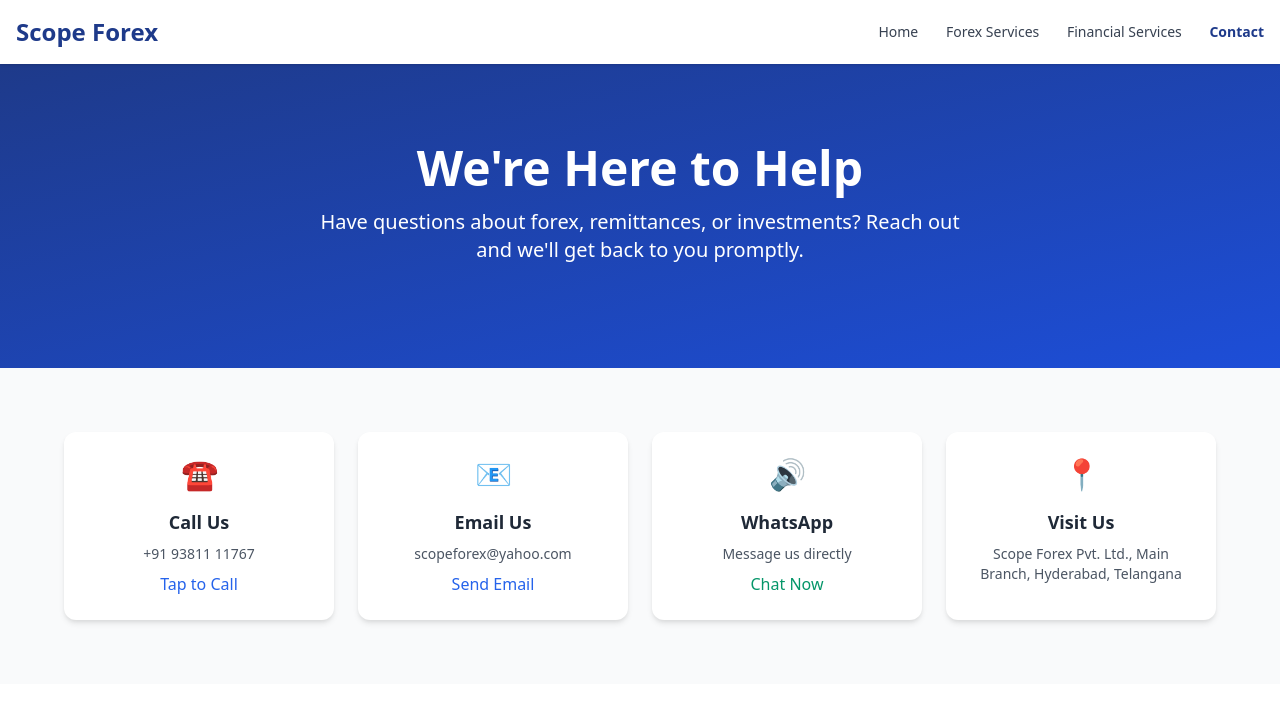
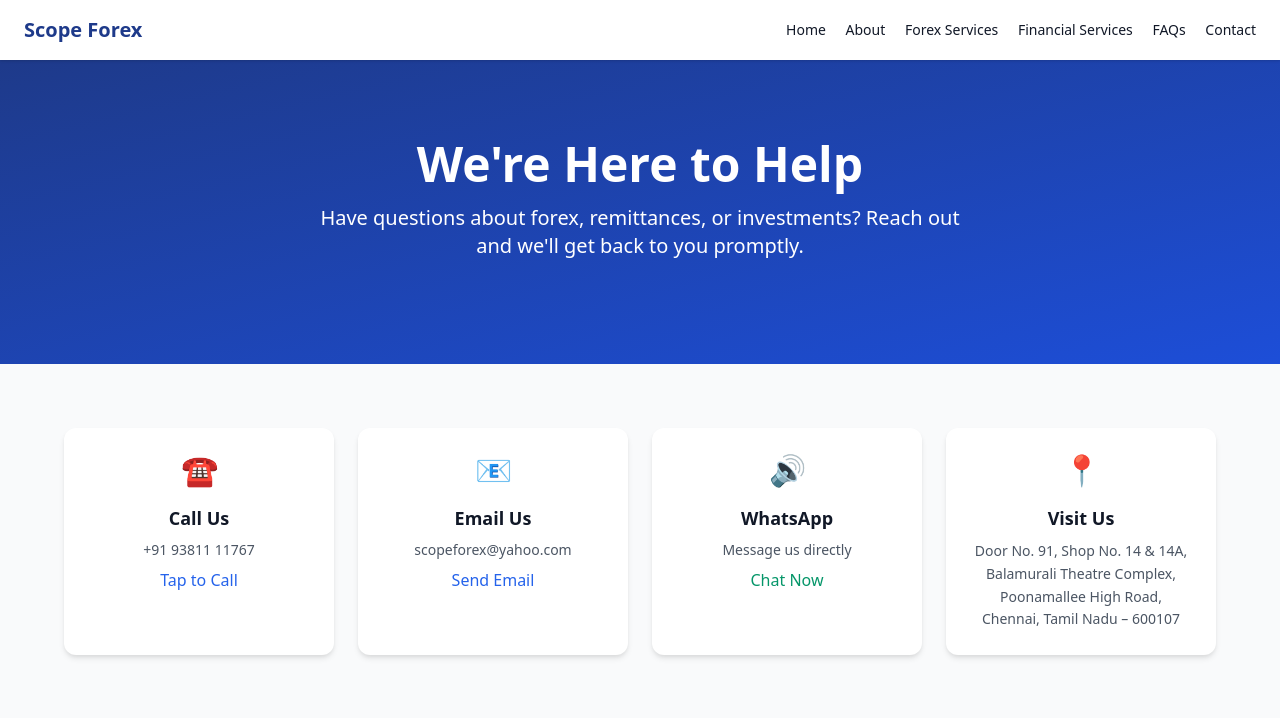
Before and after one commit to TanushS32/SCOPEFOREX, a Flask app: page /contact in a window 1280 px wide. Shown: the top 718 px of the page. Run offline with Flask 3, Linux system fonts and the light colour scheme; some libraries are stand-ins or nearby versions.

Commit message:
Initial commit

```diff
--- a/app.py
+++ b/app.py
@@ -1,34 +1,42 @@
-from flask import Flask, render_template
+from flask import Flask, render_template, send_from_directory
 
 app = Flask(__name__)
 
+# Homepage
 @app.route("/")
 def home():
     return render_template("home.html")
 
+# About Page
 @app.route("/about")
 def about():
     return render_template("about.html")
 
+# Forex Services Page
 @app.route("/forex-services")
 def forex_services():
     return render_template("forex-services.html")
 
+# Financial Services Page
 @app.route("/financial-services")
 def financial_services():
     return render_template("financial-services.html")
 
+# FAQs Page
 @app.route("/faqs")
 def faqs():
     return render_template("faqs.html")
 
+# Contact Page
 @app.route("/contact")
 def contact():
     return render_template("contact.html")
 
+# Static files (e.g. favicon or images fallback)
+@app.route("/favicon.ico")
+def favicon():
+    return send_from_directory("static", "favicon.ico")
+
+# Run the Flask app
 if __name__ == "__main__":
-    import os
-
-if __name__ == '__main__':
-    port = int(os.environ.get('PORT', 5000))
-    app.run(host='0.0.0.0', port=port)
+    app.run(debug=True)
--- a/templates/base.html
+++ b/templates/base.html
@@ -1,12 +1,40 @@
 <!DOCTYPE html>
-<html lang="en">
+<html lang="en" class="scroll-smooth">
 <head>
   <meta charset="UTF-8" />
-  <meta name="viewport" content="width=device-width, initial-scale=1.0"/>
+  <meta name="viewport" content="width=device-width, initial-scale=1.0" />
+
   <title>{% block title %}Scope Forex Pvt. Ltd.{% endblock %}</title>
+
+  <!-- SEO -->
+  <meta name="description" content="Scope Forex Pvt. Ltd. is your trusted RBI-licensed partner for forex, remittances, and financial services.">
+  <meta name="keywords" content="forex, currency exchange, remittance, wire transfer, forex card, Chennai, RBI licensed">
+  <meta name="author" content="Scope Forex Pvt. Ltd.">
+
+  <!-- Open Graph -->
+  <meta property="og:title" content="Scope Forex Pvt. Ltd." />
+  <meta property="og:description" content="RBI-licensed forex and financial services provider in Chennai." />
+  <meta property="og:image" content="{{ url_for('static', filename='images/og-image.jpg') }}" />
+  <meta property="og:url" content="https://www.scopeforex.in/" />
+  <meta property="og:type" content="website" />
+
+  <!-- Twitter Card -->
+  <meta name="twitter:card" content="summary_large_image">
+  <meta name="twitter:title" content="Scope Forex Pvt. Ltd.">
+  <meta name="twitter:description" content="Trusted foreign exchange & financial services.">
+  <meta name="twitter:image" content="{{ url_for('static', filename='images/og-image.jpg') }}">
+
+  <!-- Favicon -->
+  <link rel="icon" href="{{ url_for('static', filename='images/favicon.ico') }}" type="image/x-icon">
+  <link rel="apple-touch-icon" href="{{ url_for('static', filename='images/apple-touch-icon.png') }}">
+
+  <!-- Tailwind CSS -->
   <link href="https://cdn.jsdelivr.net/npm/tailwindcss@2.2.19/dist/tailwind.min.css" rel="stylesheet">
-  <script src="https://kit.fontawesome.com/YOURKITID.js" crossorigin="anonymous"></script>
+
+  <!-- Font Awesome (replace with actual kit ID) -->
+  <script src="https://kit.fontawesome.com/YOUR_ACTUAL_KIT_ID.js" crossorigin="anonymous"></script>
 </head>
+
 <body class="font-sans bg-white text-gray-900">
 
   {% include "navbar.html" %}
@@ -18,5 +46,14 @@
   {% include "whatsapp.html" %}
   {% include "footer.html" %}
 
+  <!-- Google Analytics (replace G-XXXXXXX with actual ID) -->
+  <script async src="https://www.googletagmanager.com/gtag/js?id=G-XXXXXXX"></script>
+  <script>
+    window.dataLayer = window.dataLayer || [];
+    function gtag(){dataLayer.push(arguments);}
+    gtag('js', new Date());
+    gtag('config', 'G-XXXXXXX');
+  </script>
+
 </body>
 </html>
--- a/templates/contact.html
+++ b/templates/contact.html
@@ -1,26 +1,8 @@
-<!DOCTYPE html>
-<html lang="en">
-<head>
-  <meta charset="UTF-8">
-  <meta name="viewport" content="width=device-width, initial-scale=1.0">
-  <title>Contact | Scope Forex Pvt. Ltd.</title>
-  <link href="https://cdn.jsdelivr.net/npm/tailwindcss@2.2.19/dist/tailwind.min.css" rel="stylesheet">
-  <script src="https://unpkg.com/framer-motion/dist/framer-motion.umd.js"></script>
-</head>
-<body class="bg-white text-gray-800 font-sans">
+{% extends "base.html" %}
 
-  <!-- Navbar -->
-  <header class="sticky top-0 z-50 bg-white shadow">
-    <div class="max-w-7xl mx-auto px-4 py-4 flex items-center justify-between">
-      <div class="text-2xl font-bold text-blue-900">Scope Forex</div>
-      <nav class="space-x-6 text-sm font-medium">
-        <a href="/" class="text-gray-700 hover:text-blue-700">Home</a>
-        <a href="/forex-services" class="text-gray-700 hover:text-blue-700">Forex Services</a>
-        <a href="/financial-services" class="text-gray-700 hover:text-blue-700">Financial Services</a>
-        <a href="/contact" class="text-blue-900 font-semibold">Contact</a>
-      </nav>
-    </div>
-  </header>
+{% block title %}Contact | Scope Forex Pvt. Ltd.{% endblock %}
+
+{% block content %}
 
 <!-- Hero Section -->
 <section class="bg-gradient-to-br from-blue-900 to-blue-700 text-white py-20 px-6 text-center">
@@ -28,74 +10,66 @@
   <p class="text-lg md:text-xl max-w-2xl mx-auto mb-6">Have questions about forex, remittances, or investments? Reach out and we'll get back to you promptly.</p>
 </section>
 
-  <!-- Contact Cards Section -->
+<!-- Contact Methods Grid -->
 <section class="py-16 px-6 bg-gray-50">
-    <div class="max-w-6xl mx-auto grid grid-cols-1 md:grid-cols-2 lg:grid-cols-4 gap-6">
+  <div class="max-w-6xl mx-auto grid gap-6 grid-cols-1 sm:grid-cols-2 lg:grid-cols-4">
+
     <!-- Phone -->
     <div class="bg-white rounded-xl shadow-md hover:shadow-lg transition p-6 text-center">
-        <div class="text-3xl text-blue-700 mb-4">
-          ☎️
-        </div>
+      <div class="text-3xl text-blue-700 mb-4">☎️</div>
       <h3 class="text-lg font-semibold mb-2">Call Us</h3>
       <p class="text-sm text-gray-600 mb-2">+91 93811 11767</p>
       <a href="tel:+919381111767" class="text-blue-600 hover:underline">Tap to Call</a>
     </div>
+
     <!-- Email -->
     <div class="bg-white rounded-xl shadow-md hover:shadow-lg transition p-6 text-center">
-        <div class="text-3xl text-blue-700 mb-4">
-          📧
-        </div>
+      <div class="text-3xl text-blue-700 mb-4">📧</div>
       <h3 class="text-lg font-semibold mb-2">Email Us</h3>
       <p class="text-sm text-gray-600 mb-2">scopeforex@yahoo.com</p>
       <a href="mailto:scopeforexpvtltd@gmail.com" class="text-blue-600 hover:underline">Send Email</a>
     </div>
+
     <!-- WhatsApp -->
     <div class="bg-white rounded-xl shadow-md hover:shadow-lg transition p-6 text-center">
-        <div class="text-3xl text-green-600 mb-4">
-          🔊
-        </div>
+      <div class="text-3xl text-green-600 mb-4">🔊</div>
       <h3 class="text-lg font-semibold mb-2">WhatsApp</h3>
       <p class="text-sm text-gray-600 mb-2">Message us directly</p>
-        <a href="https://wa.me/9381111767" class="text-green-600 hover:underline">Chat Now</a>
+      <a href="https://wa.me/9381111767" target="_blank" class="text-green-600 hover:underline">Chat Now</a>
     </div>
+
     <!-- Address -->
     <div class="bg-white rounded-xl shadow-md hover:shadow-lg transition p-6 text-center">
-        <div class="text-3xl text-blue-700 mb-4">
-          📍
+      <div class="text-3xl text-blue-700 mb-4">📍</div>
+      <h3 class="text-lg font-semibold mb-2">Visit Us</h3>
+      <p class="text-sm text-gray-600 leading-relaxed">
+        Door No. 91, Shop No. 14 & 14A,<br />
+        Balamurali Theatre Complex,<br />
+        Poonamallee High Road,<br />
+        Chennai, Tamil Nadu – 600107
+      </p>
     </div>
-        <h3 class="text-lg font-semibold mb-2">Visit Us</h3>
-        <p class="text-sm text-gray-600">Scope Forex Pvt. Ltd., Main Branch, Hyderabad, Telangana</p>
-      </div>
+
   </div>
 </section>
 
-  <!-- Google Maps Section -->
+<!-- Google Maps Embed -->
 <section class="py-12 px-6">
-    <div class="max-w-4xl mx-auto">
-      <div class="rounded-xl overflow-hidden shadow-md">
+  <div class="max-w-4xl mx-auto rounded-xl overflow-hidden shadow-md">
     <iframe
-          src="https://www.google.com/maps/embed?pb=!1m18!1m12!1m3!1d3806.102401265453!2d78.4867!3d17.385!2m3!1f0!2f0!3f0!3m2!1i1024!2i768!4f13.1!3m3!1m2!1s0x0:0x0!2zMTfCsDIzJzA2LjAiTiA3OMKwMjknMDYuMiJF!5e0!3m2!1sen!2sin!4v1718888888888"
-          width="100%"
-          height="400"
-          allowfullscreen=""
-          loading="lazy"
-          style="border:0;"
-          referrerpolicy="no-referrer-when-downgrade"
-        ></iframe>
-      </div>
+      title="Scope Forex Location"
+      src="https://www.google.com/maps/embed?pb=!1m18!1m12!1m3!1d3886.4716825158666!2d80.1839068!3d13.0707414!2m3!1f0!2f0!3f0!3m2!1i1024!2i768!4f13.1!3m3!1m2!1s0x3a526153c640d111%3A0x4fc0409ce3f2288b!2sScope%20Forex%20Pvt.%20Ltd.%2C%2091%2C%20Poonamallee%20High%20Rd%2C%20Balamurali%20Theatre%20Complex%2C%20Chennai%2C%20Tamil%20Nadu%20600107!5e0!3m2!1sen!2sin!4v1721909278805!5m2!1sen!2sin"
+      width="100%" height="450" style="border:0;" allowfullscreen="" loading="lazy"
+      referrerpolicy="no-referrer-when-downgrade">
+    </iframe>
   </div>
 </section>
 
-  <!-- CTA Banner -->
+<!-- CTA Section -->
 <section class="py-12 px-6 bg-yellow-400 text-center text-black">
   <h2 class="text-2xl font-bold mb-3">Need help now?</h2>
   <p class="mb-4">Our team is ready to assist you with your forex and financial needs.</p>
   <a href="tel:+919876543210" class="bg-black text-white py-2 px-6 rounded-full hover:bg-gray-900 transition">Call Now</a>
 </section>
 
-  <!-- Footer -->
-  <!--#include virtual="footer.html" -->
-  <!--#include virtual="whatsapp.html" -->
-
-</body>
-</html>
+{% endblock %}
--- a/templates/footer.html
+++ b/templates/footer.html
@@ -23,12 +23,17 @@
     <!-- Contact Info -->
     <div>
       <h3 class="font-semibold text-white mb-3">Contact</h3>
-      <p class="text-sm">📞 +91 98765 43210</p>
-      <p class="text-sm">✉️ scopeforexpvtltd@gmail.com</p>
-      <p class="text-sm">📍 Hyderabad, Telangana</p>
+      <p class="text-sm">📞 <a href="tel:+919381111767" class="hover:text-yellow-400">+91 93811 11767</a></p>
+      <p class="text-sm">✉️ <a href="mailto:scopeforex@yahoo.com" class="hover:text-yellow-400">scopeforex@yahoo.com</a></p>
+      <p class="text-sm">📍 <a href="https://maps.app.goo.gl/BkkS91KgvZFrD1w7A" target="_blank" class="hover:text-yellow-400">
+        Door No. 91, Shop No. 14 & 14A,<br />
+        Balamurali Theatre Complex,<br />
+        Poonamallee High Road,<br />
+        Chennai, Tamil Nadu – 600107
+      </a></p>
     </div>
 
-    <!-- Social Media (Placeholder) -->
+    <!-- Social Media -->
     <div>
       <h3 class="font-semibold text-white mb-3">Follow Us</h3>
       <div class="flex space-x-4 text-xl">
@@ -43,6 +48,6 @@
     &copy; 2025 Scope Forex Pvt. Ltd. All rights reserved.
   </div>
 
-  <!-- FontAwesome for social icons -->
+  <!-- FontAwesome for icons -->
   <script src="https://kit.fontawesome.com/yourkitid.js" crossorigin="anonymous"></script>
 </footer>
--- a/templates/whatsapp.html
+++ b/templates/whatsapp.html
@@ -1,5 +1,5 @@
 <div class="fixed bottom-6 right-6 z-50">
-  <a href="https://wa.me/919876543210" target="_blank" rel="noopener noreferrer"
+  <a href="https://wa.me/919381111767" target="_blank" rel="noopener noreferrer"
      class="flex items-center justify-center w-14 h-14 bg-green-500 text-white rounded-full shadow-lg hover:bg-green-600 transition duration-300">
     <svg xmlns="http://www.w3.org/2000/svg" class="h-7 w-7" fill="currentColor" viewBox="0 0 24 24">
       <path d="M20.52 3.48A11.88 11.88 0 0012 0C5.373 0 0 5.373 0 12c0 2.123.555 4.144 1.61 5.955L0 24l6.26-1.617A11.93 11.93 0 0012 24c6.627 0 12-5.373 12-12a11.88 11.88 0 00-3.48-8.52zM12 22a9.93 9.93 0 01-5.104-1.414l-.365-.215-3.717.962.996-3.624-.236-.373A9.946 9.946 0 012 12C2 6.486 6.486 2 12 2c2.656 0 5.19 1.035 7.07 2.93A9.933 9.933 0 0122 12c0 5.514-4.486 10-10 10zm5.032-7.646c-.278-.139-1.644-.812-1.898-.906-.254-.093-.44-.139-.627.14-.186.278-.719.906-.88 1.09-.162.186-.324.209-.602.07-.278-.14-1.175-.433-2.237-1.378-.827-.738-1.386-1.65-1.549-1.928-.162-.279-.017-.43.122-.569.126-.125.278-.324.417-.486.14-.162.186-.278.278-.463.093-.185.047-.347-.023-.486-.07-.139-.627-1.511-.86-2.064-.226-.543-.457-.47-.627-.478-.162-.007-.348-.009-.534-.009s-.486.07-.74.347c-.254.278-.965.943-.965 2.298 0 1.355.99 2.663 1.127 2.848.139.186 1.946 2.974 4.719 4.17.66.285 1.174.454 1.576.581.662.21 1.264.18 1.74.109.53-.079 1.644-.672 1.876-1.32.232-.648.232-1.203.162-1.32-.07-.116-.254-.186-.532-.324z"/>
```
Also changed, not shown: templates/about.html (+6 -15 lines), templates/faqs.html (+6 -21 lines), templates/financial-services.html (+6 -15 lines), templates/forex-services.html (+6 -15 lines), instance/db.sqlite3 (added). Lines whose indentation alone changed are shown as unchanged.
